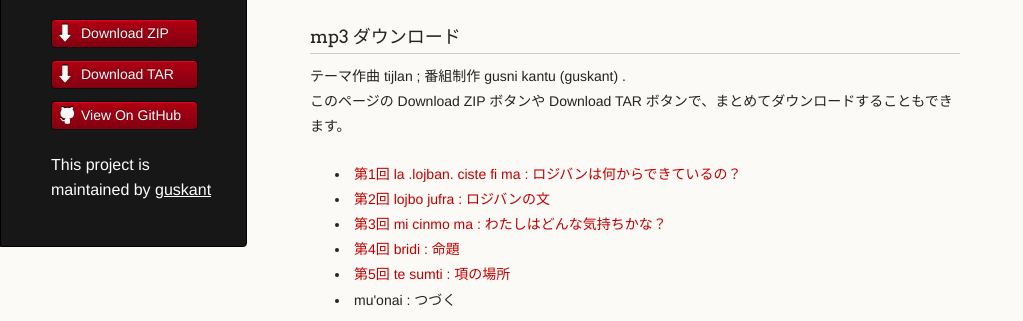
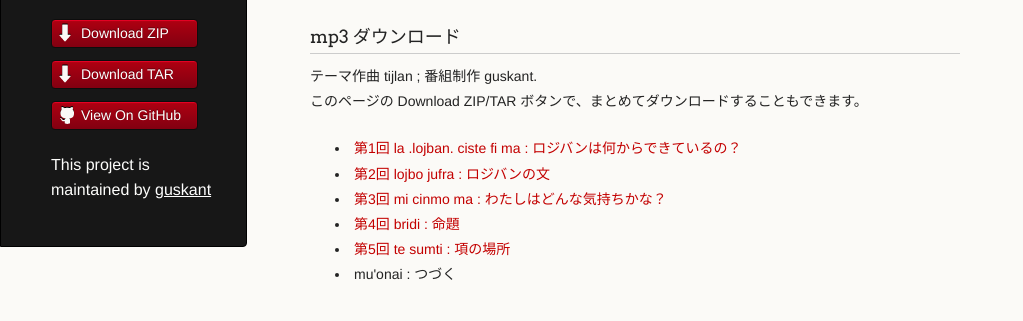
Before and after one commit to guskant/kolojbo.iu, a plain HTML site: page index.html in a window 1280 px wide. Shown: the part 122-443 px from the top of the page, without its empty margins (0-1023 px from the left). Drawn offline with Linux system fonts and the light colour scheme.

Commit message:
Update index.html

```diff
--- a/index.html
+++ b/index.html
@@ -36,7 +36,7 @@
 
 <h3>mp3 ダウンロード</h3>
 
-<p>テーマ作曲 tijlan ; 番組制作 gusni kantu (guskant) .<br />このページの Download ZIP ボタンや Download TAR ボタンで、まとめてダウンロードすることもできます。</p>
+<p>テーマ作曲 tijlan ; 番組制作 guskant.<br />このページの Download ZIP/TAR ボタンで、まとめてダウンロードすることもできます。</p>
 
         <ul>
           <li class="download"><a href="kolojbo01.mp3">第1回 la .lojban. ciste fi ma : ロジバンは何からできているの？</a></li>
```
